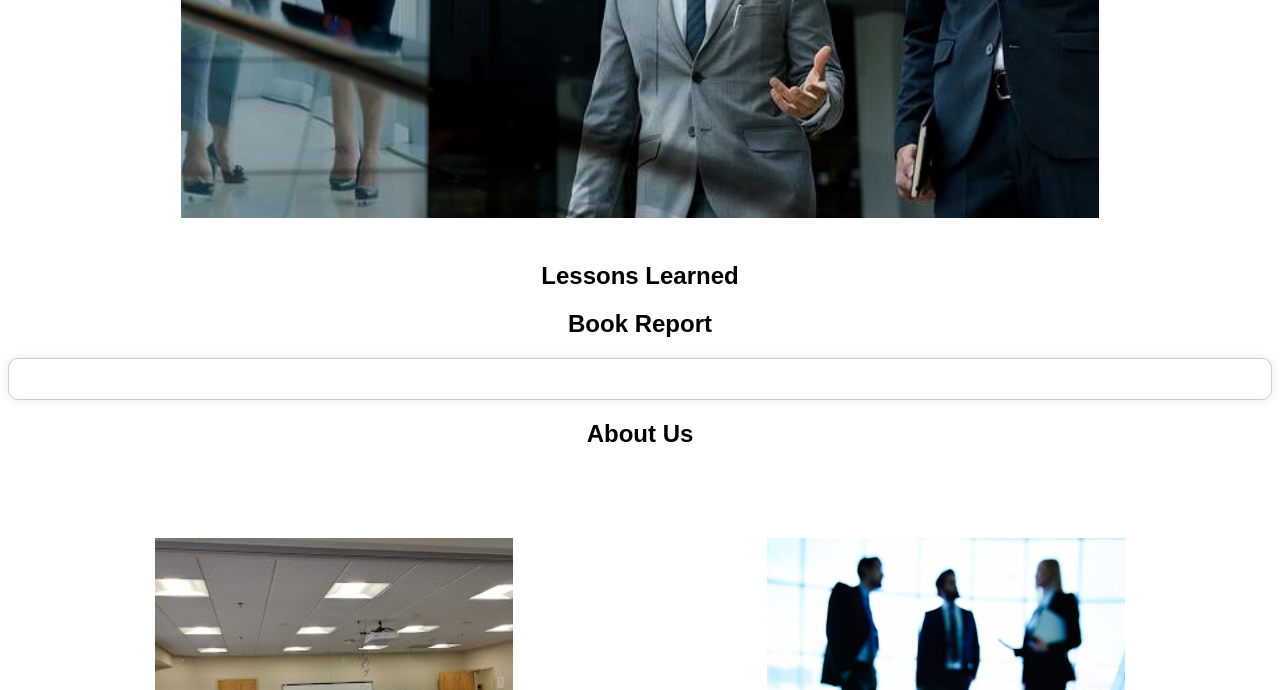
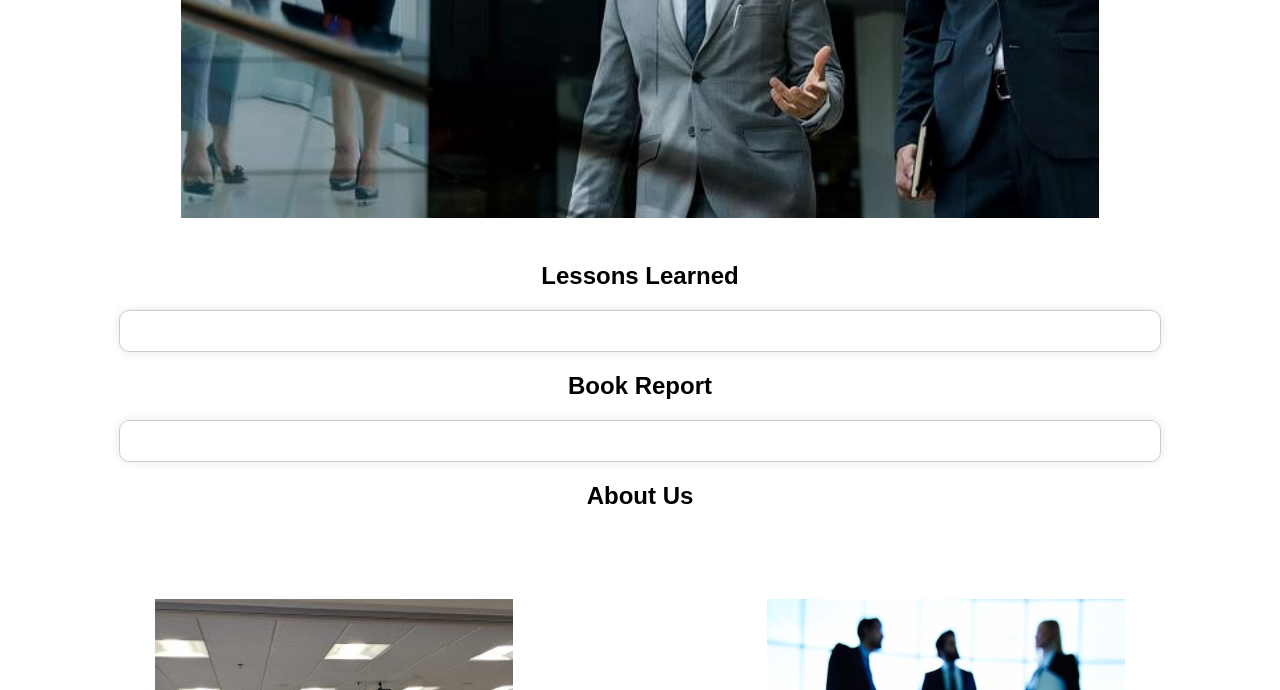
Before and after one commit to mkirstein7778/mercuryprofessional, a plain HTML site: page index.html in a window 1280 px wide. Shown: the part 410-1100 px from the top of the page. Drawn offline with Linux system fonts and the light colour scheme; a script that the page names is missing.

Commit message:
Update index.html

```diff
--- a/index.html
+++ b/index.html
@@ -11,7 +11,7 @@
 <title>Mercury Professional Development</title>
 <style>
     #myForm {
-      max-width: 1800px;
+      max-width: 1000px;
       margin: 0 auto;
       padding: 20px;
       border: 1px solid #ccc;
@@ -94,6 +94,7 @@
 
 
 <script charset="utf-8" type="text/javascript" src="//js.hsforms.net/forms/embed/v2.js"></script>
+ <form id="myForm">
 <script>
   hbspt.forms.create({
     region: "na1",
```
